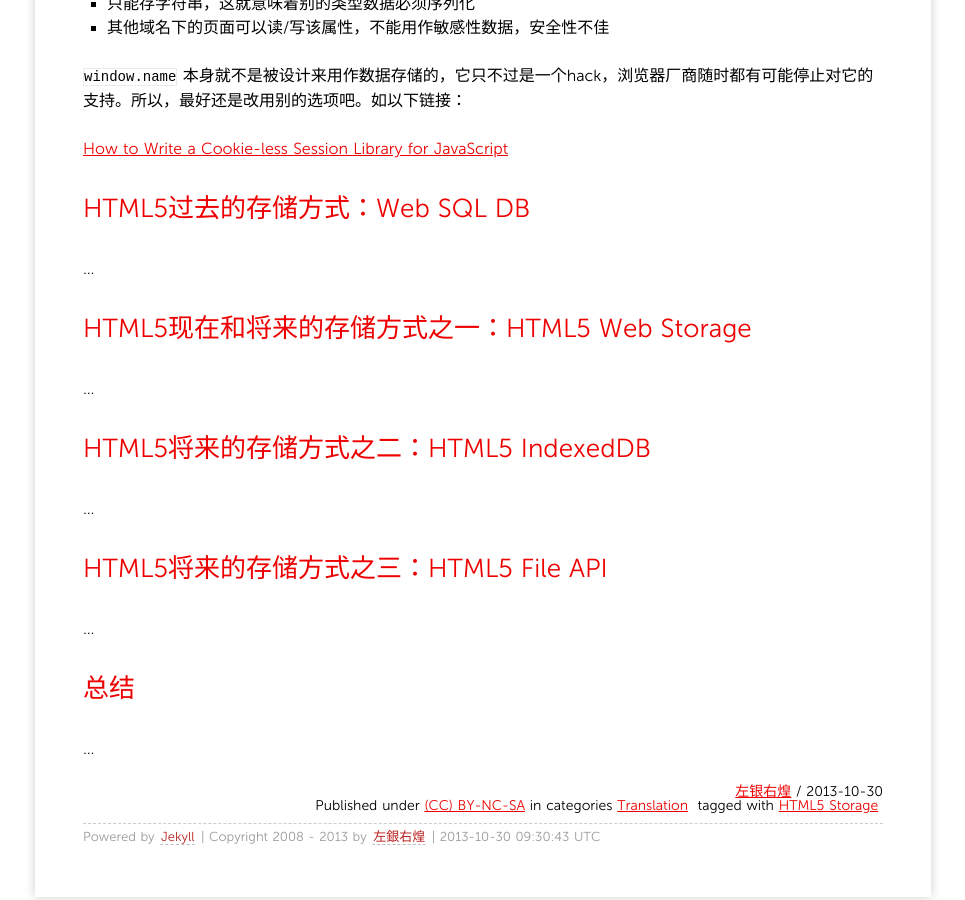
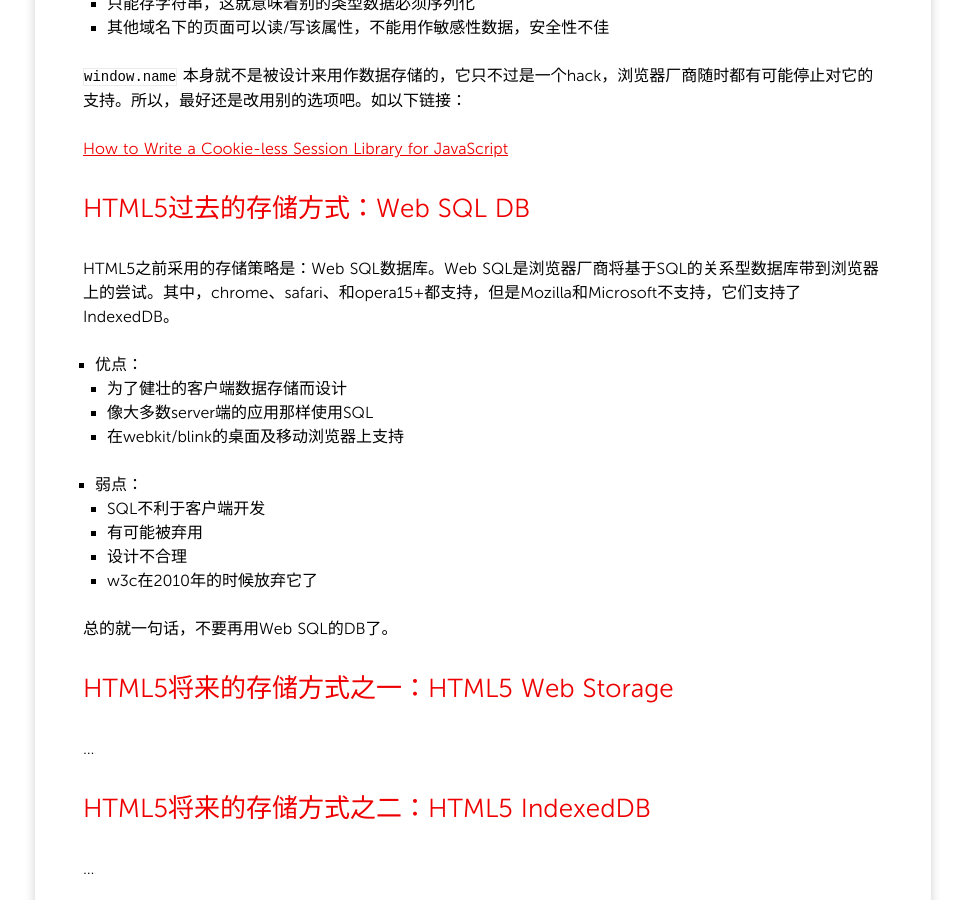
Before and after one commit to grahamle/grahamle.github.com, a Jekyll site: the page built from _posts/2013/2013-10-30-HTML5浏览器存储.md, in a window 1280 px wide and 900 px high, scrolled down 3066 px. Shown: the whole window, without its empty margins (157-1122 px from the left). Built offline with Jekyll 4.4.1, drawn with Linux system fonts in a browser that asks for light colours; Markdown is read by kramdown in place of the engine named in the settings; comment, search, counter and statistics services are not loaded.

Commit message:
HTML5存储的前世今生：Web SQL

```diff
--- a/_posts/2013/2013-10-30-HTML5浏览器存储.md
+++ b/_posts/2013/2013-10-30-HTML5浏览器存储.md
@@ -120,9 +120,22 @@ cookie是和特定域名相关的文本数据，怎么说呢，就是你上网
 [How to Write a Cookie-less Session Library for JavaScript](http://www.sitepoint.com/javascript-session-variable-library/)
 
 ## <a name="p5">HTML5过去的存储方式：Web SQL DB</a>
-...
+HTML5之前采用的存储策略是：Web SQL数据库。Web SQL是浏览器厂商将基于SQL的关系型数据库带到浏览器上的尝试。其中，chrome、safari、和opera15+都支持，但是Mozilla和Microsoft不支持，它们支持了IndexedDB。
 
-## <a name="p6">HTML5现在和将来的存储方式之一：HTML5 Web Storage</a>
+- 优点：
+	+ 为了健壮的客户端数据存储而设计
+	+ 像大多数server端的应用那样使用SQL
+	+ 在webkit/blink的桌面及移动浏览器上支持
+
+- 弱点：
+	+ SQL不利于客户端开发
+	+ 有可能被弃用
+	+ 设计不合理
+	+ w3c在2010年的时候放弃它了
+
+总的就一句话，不要再用Web SQL的DB了。
+
+## <a name="p6">HTML5将来的存储方式之一：HTML5 Web Storage</a>
 ...
 
 ## <a name="p7">HTML5将来的存储方式之二：HTML5 IndexedDB</a>
```
